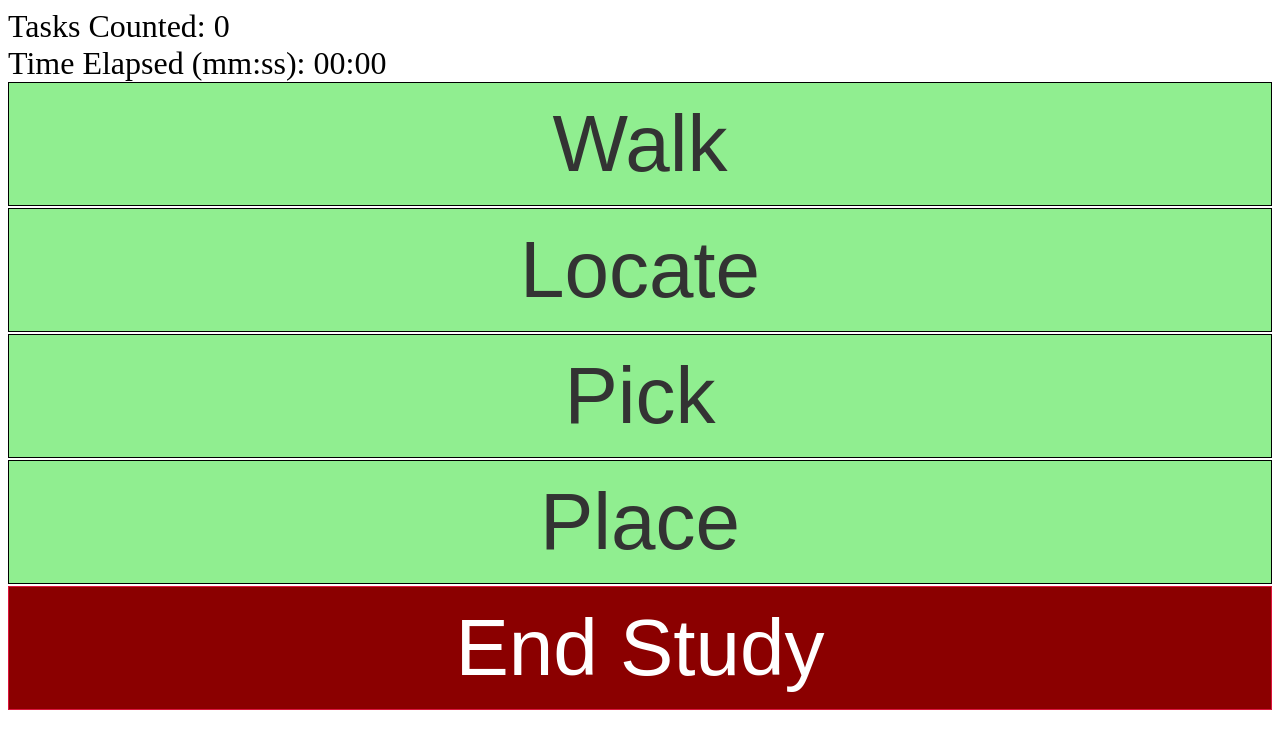
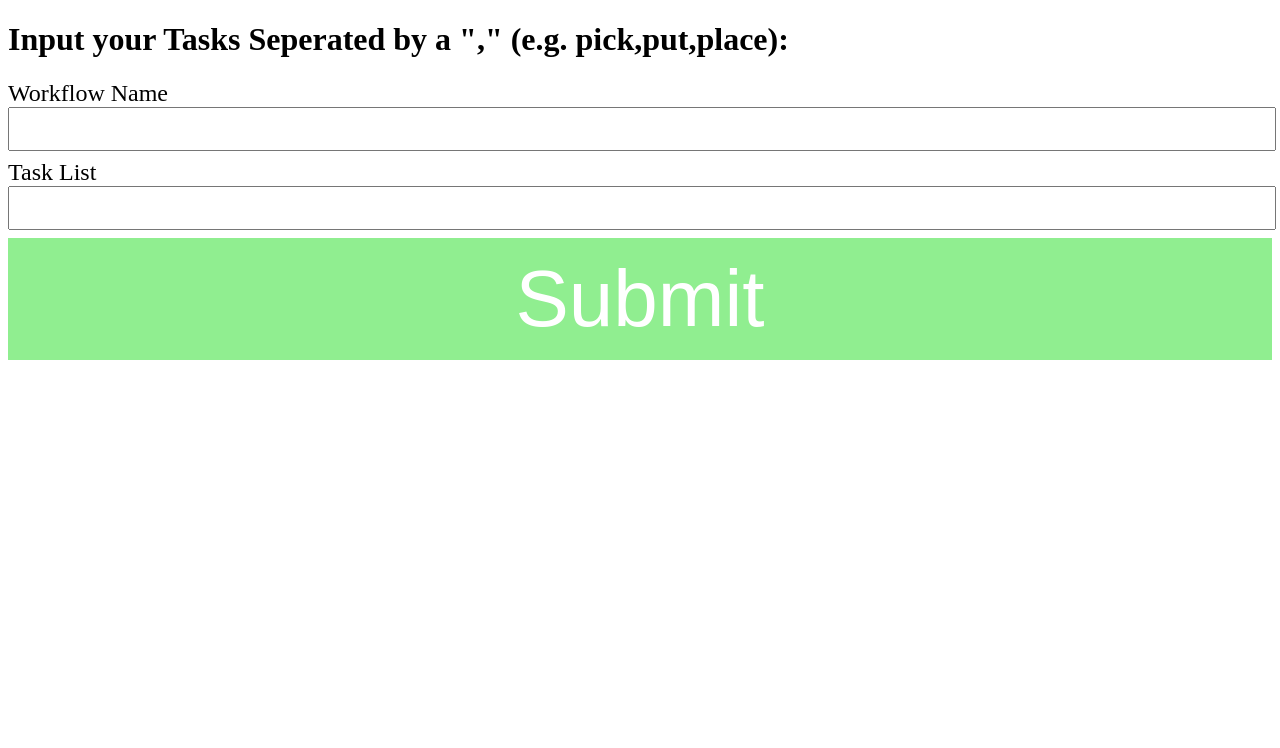
Before and after one commit to hasykes/time-study, a Next.js app: page /custom in a window 1280 px wide. Shown: the top 748 px of the page. Built offline with nearby package versions, Linux system fonts and the light colour scheme.

Commit message:
add new custom workflow input user story

```diff
--- a/src/pages/custom.js
+++ b/src/pages/custom.js
@@ -1,12 +1,103 @@
 import Timestudy from "@/components/Timestudy";
+import { useState, useEffect } from "react";
 
 export default function Custom() {
+  const [taskListString, setTaskListString] = useState(""); //default to empty task list
+  const [taskList, setTaskList] = useState([]);
+  const [workflowName, setWorkflowName] = useState("");
+  const [errorMessage, setErrorMessage] = useState("");
+  const [workflows, setWorkflows] = useState({});
+
+  useEffect(() => {
+    if (Object.keys(workflows).length === 0) {
+      getWorkflowsFromStorage();
+    }
+  });
+
+  const getWorkflowsFromStorage = () => {
+    if (localStorage.getItem("workflows")) {
+      setWorkflows(JSON.parse(localStorage.getItem("workflows")));
+    }
+  };
+
+  const setWorkflowsToStorage = (taskArray) => {
+    workflows[workflowName] = taskArray;
+    localStorage.setItem("workflows", JSON.stringify(workflows));
+  };
+
+  const handleTaskChange = (e) => {
+    setErrorMessage("");
+    setTaskListString(e.target.value);
+  };
+
+  const handleWorkflowChange = (e) => {
+    setErrorMessage("");
+    setWorkflowName(e.target.value);
+  };
+
+  const hasDuplicates = (arr) => {
+    return new Set(arr).size !== arr.length;
+  };
+
+  const handleSubmit = () => {
+    const taskArray = taskListString.split(",");
+
+    if (taskArray.indexOf("") > -1) {
+      setErrorMessage("No Blank Values allowed");
+      return;
+    } else if (taskArray.length === 1) {
+      setErrorMessage(
+        'You must enter more than one task, seperated by a comma ","'
+      );
+      return;
+    } else if (hasDuplicates(taskArray)) {
+      setErrorMessage("You cannot have duplicate task names");
+      return;
+    } else if (workflowName === "") {
+      setErrorMessage("Workflow Name cannot be Blank");
+      return;
+    } else if (Object.keys(workflows).length > 0 && workflowName in workflows) {
+      setErrorMessage(
+        "Workflow Name already exists - please clear local storage to make updates"
+      );
+      return;
+    }
+    setWorkflowsToStorage(taskArray);
+    setTaskList(taskArray);
+  };
+
+  if (taskList.length === 0) {
+    return (
+      <>
+        <h1>Input your Tasks Seperated by a "," (e.g. pick,put,place):</h1>
+        <label htmlFor="workflowName" className="labels">
+          Workflow Name
+        </label>
+        <input
+          name="workflowName"
+          type="text"
+          className="input"
+          onChange={handleWorkflowChange}
+        />
+        <label htmlFor="taskList" className="labels">
+          Task List
+        </label>
+        <input
+          name="taskList"
+          type="text"
+          className="input"
+          onChange={handleTaskChange}
+        />
+        <button type="button" className="button" onClick={handleSubmit}>
+          Submit
+        </button>
+        <p id="errorMessage">{errorMessage}</p>
+      </>
+    );
+  }
   return (
     <>
-      <Timestudy
-        pageName="Custom"
-        taskList={["Walk", "Locate", "Pick", "Place"]}
-      />
+      <Timestudy pageName="Custom" taskList={taskList} />
     </>
   );
 }
--- a/src/styles/globals.css
+++ b/src/styles/globals.css
@@ -81,6 +81,23 @@ td {
   font-size: 2rem;
 }
 
+#errorMessage {
+  font-size: 2rem;
+  color: crimson;
+}
+
+.input {
+  display: block;
+  padding: 0;
+  margin-bottom: 0.5rem;
+  width: 100%;
+  height: 2.5rem;
+  font-size: 2rem;
+}
+
+.labels {
+  font-size: 1.5rem;
+}
 /*
 #induct_main_button {
   background-color: #4caf50;
```
Also changed, not shown: src/components/CustomTasks.js (added).
